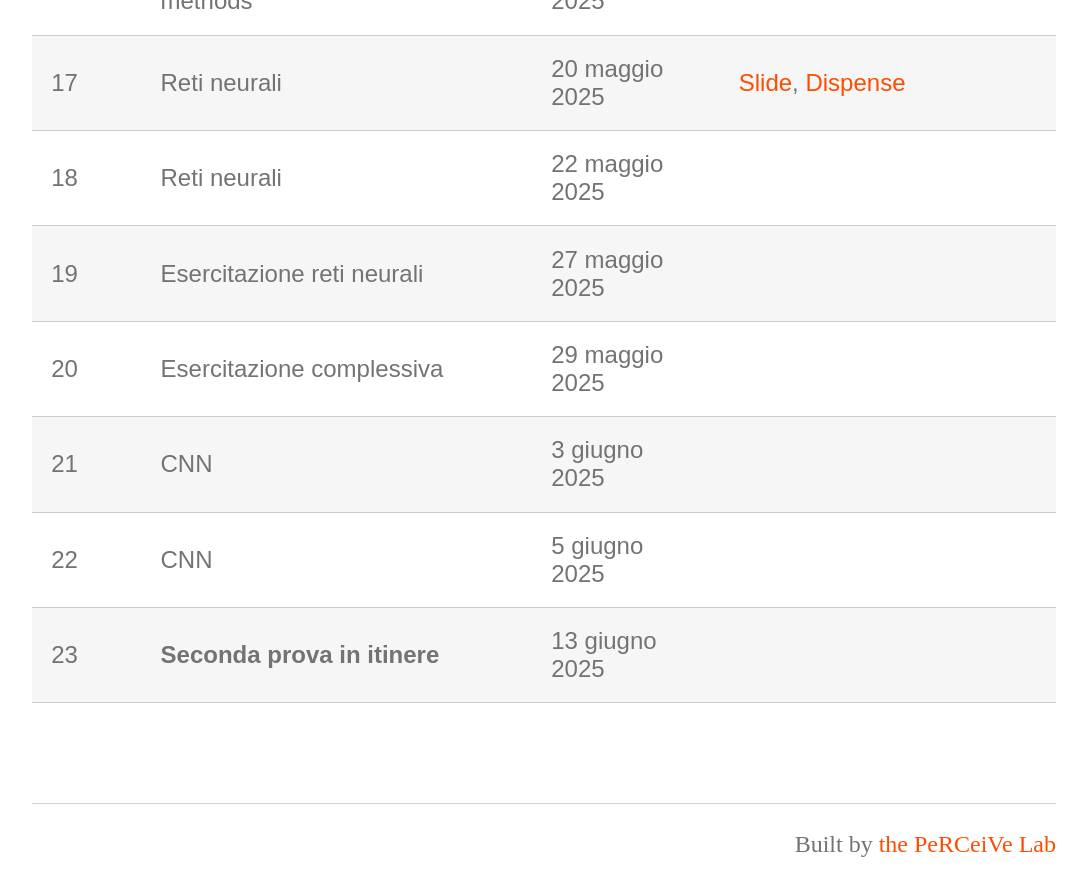
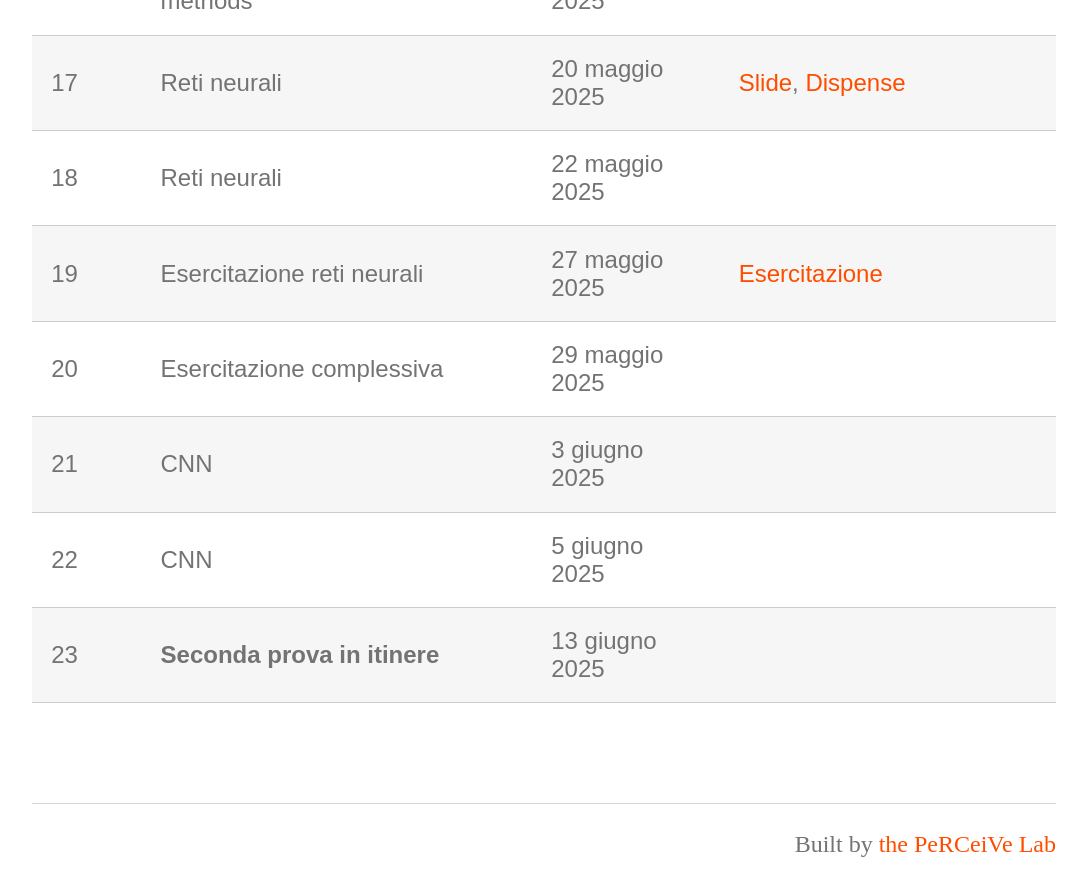
Before and after one commit to perceivelab/ml-mz-2025, a Jekyll site: the page built from lezioni.md, in a window 1280 px wide and 900 px high, scrolled down 1703 px. Shown: the top 896 px of the window, without its empty margins (96-1183 px from the left). Built offline with Jekyll 4.4.1, drawn with Linux system fonts in a browser that asks for light colours; our own code applies the rules of GitHub Pages for plain Markdown files.

Commit message:
Aggiunta esercitazione NN

```diff
--- a/lezioni.md
+++ b/lezioni.md
@@ -24,7 +24,7 @@ layout: page
 | 16      | Esercitazione ensemble methods        | 15 maggio 2025       |   [Esercitazione](https://studentiunict-my.sharepoint.com/:u:/g/personal/concetto_spampinato_unict_it/ETn8LBLsHZBNuYy2UC-pwAQBtzgf5sAPTKB7M9kBwzW5Og?e=fMtQ3t)   (`ml_ex_6`)  |
 | 17      | Reti neurali                          | 20 maggio 2025       | [Slide](https://studentiunict-my.sharepoint.com/:b:/g/personal/simone_palazzo_unict_it/EY7hr_54zhpBslG9gpveibEBLeEzKdbs2cq5RgnlGl2WDQ?e=l232X1), [Dispense](https://studentiunict-my.sharepoint.com/:b:/g/personal/simone_palazzo_unict_it/EaCaL5kHll9HpzKshFnSWdEBRM7EFyNQ6O8ABhsZ1A7s4A?e=gNcLWu)       |
 | 18      | Reti neurali                          | 22 maggio 2025       |        |
-| 19      | Esercitazione reti neurali            | 27 maggio 2025       |        |
+| 19      | Esercitazione reti neurali            | 27 maggio 2025       | [Esercitazione](https://studentiunict-my.sharepoint.com/:u:/g/personal/simone_palazzo_unict_it/EWQxxTHDqnFLhuOy75Y7kgwBbgjUBdq_ZKKu080RfhSUlw?e=NTIfzb)       |
 | 20      | Esercitazione complessiva             | 29 maggio 2025       |        |
 | 21      | CNN                                   | 3 giugno 2025        |        |
 | 22      | CNN                                   | 5 giugno 2025        |        |
```
